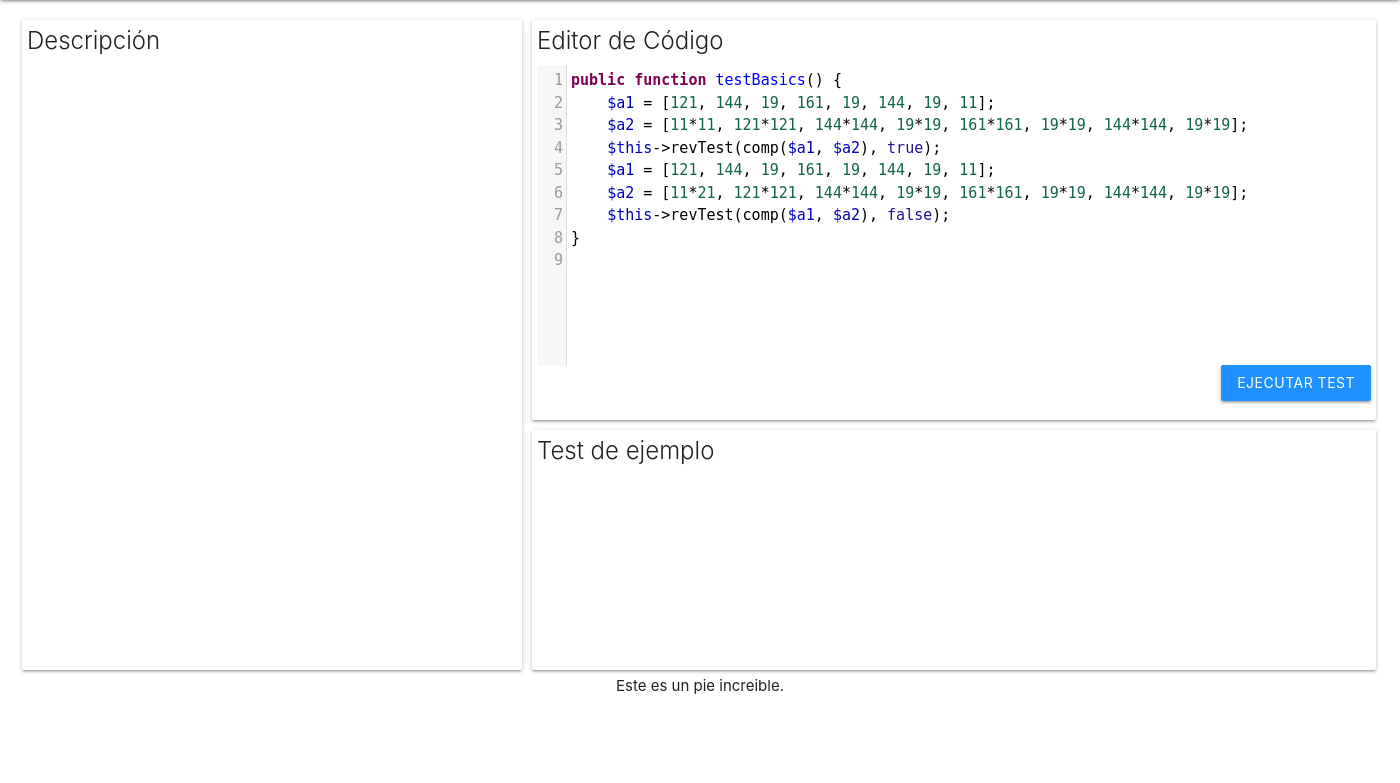
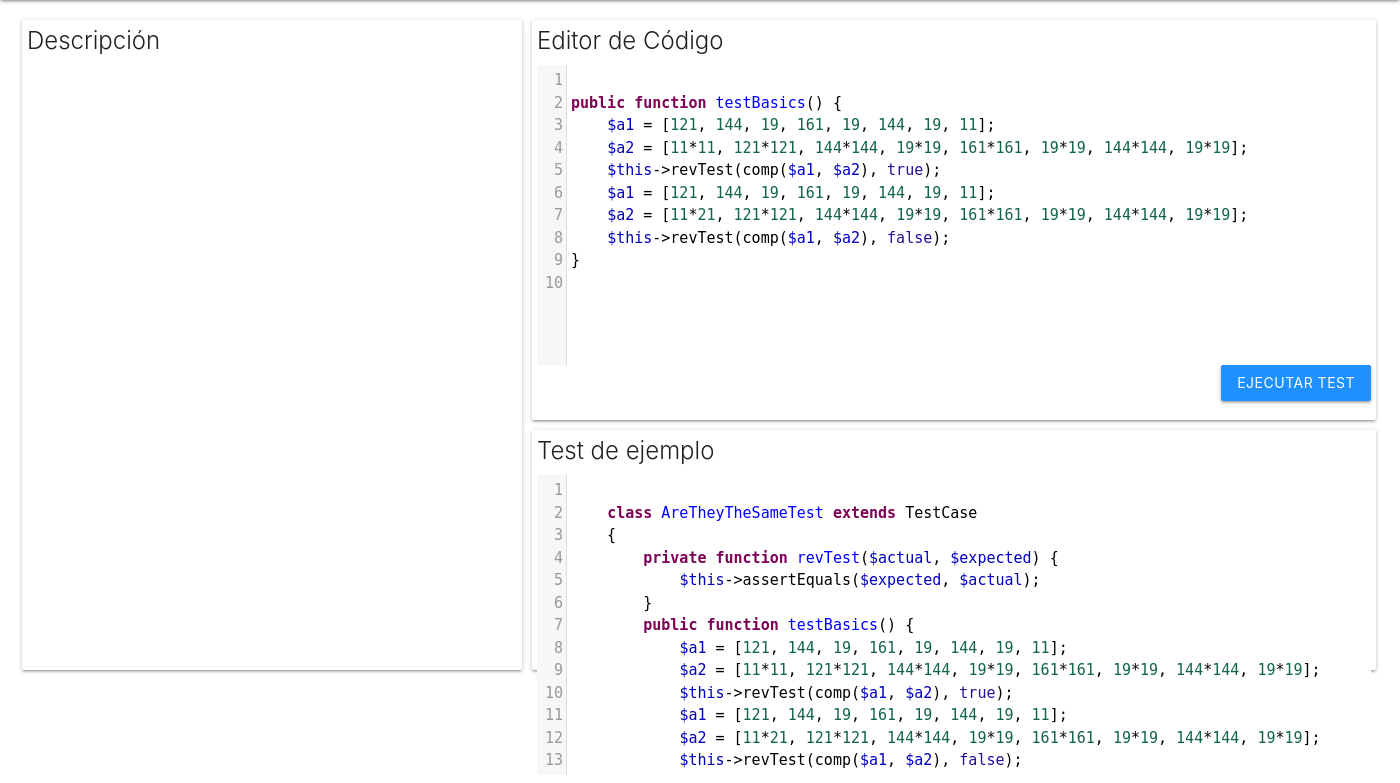
Before and after one commit to Lospitao/myphpisland, a Symfony app: template templates/practice/index.html.twig in a window 1400 px wide. Shown: the part 64-847 px from the top of the page. Run offline with Twig, Linux system fonts and the light colour scheme; the template is opened without the code that fills it, so the values that code supplies are empty; some libraries are stand-ins or nearby versions.

Commit message:
#7 Make Codemirror work on both code-editor and sample-test sections

```diff
--- /dev/null
+++ b/public/js/code-editor.js
@@ -0,0 +1,28 @@
+
+    $(document).ready(function() {
+
+        var codeElementCodeEditor = $('.code-editor .code')[0];
+
+            var editorCodeEditor = CodeMirror.fromTextArea(codeElementCodeEditor, {
+                lineNumbers: true,
+                mode: {
+                    name: 'php',
+                    startOpen: true,
+                },
+                mime: "application/x-httpd-php",
+                theme: "eclipse",
+                extraKeys: {"Ctrl-Space": "autocomplete",}
+            });
+        });
+
+
+
+/********************************************************
+    //when form submitted
+    $("#preview-form").submit(function(e) {
+        var value = editor.getValue();
+        if(value.length == 0) {
+            alert("Missing code!");
+        }
+    });
+ */
--- a/public/js/default.js
+++ /dev/null
@@ -1,26 +0,0 @@
-
-
-$(document).ready(function() {
-    //code goes here...
-    var code = $(".code")[0];
-    var editor = CodeMirror.fromTextArea(code, {
-        lineNumbers: true,
-        mode: {
-            name:'php',
-            startOpen: true,
-        },
-        mime: "application/x-httpd-php",
-        theme: "eclipse",
-        extraKeys: {"Ctrl-Space": "autocomplete",}
-    });
-    /*
-    //when form submitted
-     /*
-    $("#preview-form").submit(function(e) {
-        var value = editor.getValue();
-        if(value.length == 0) {
-            alert("Missing code!");
-        }
-    });
-    */
-});
--- /dev/null
+++ b/public/js/sample-test.js
@@ -0,0 +1,16 @@
+
+    $(document).ready(function() {
+
+        var codeElementCodeEditor = $('.sample-test .code')[0];
+
+            var editorCodeEditor = CodeMirror.fromTextArea(codeElementCodeEditor, {
+                lineNumbers: true,
+                mode: {
+                    name: 'php',
+                    startOpen: true,
+                },
+                mime: "application/x-httpd-php",
+                theme: "eclipse",
+                extraKeys: {"Ctrl-Space": "autocomplete",}
+            });
+        });
--- a/templates/practice/components/code-editor.html.twig
+++ b/templates/practice/components/code-editor.html.twig
@@ -2,7 +2,7 @@
 <title>Start the challenge</title>
 <!--Code Mirror plugins-->
 <script type="text/javascript" src="{{ asset('plugins/codemirror/lib/codemirror.js') }}"></script>
-<script type="text/javascript" src="{{ asset('js/default.js') }}"></script>
+<script type="text/javascript" src="{{ asset('js/code-editor.js') }}"></script>
 <link rel="stylesheet" href={{ asset('plugins/codemirror/lib/codemirror.css') }}>
 <!--Language Plugin-->
 <script src="{{ asset('plugins/codemirror/mode/htmlmixed/htmlmixed.js') }}"></script>
@@ -22,6 +22,7 @@
 
 
     <textarea class="code">
+
 public function testBasics() {
     $a1 = [121, 144, 19, 161, 19, 144, 19, 11];
     $a2 = [11*11, 121*121, 144*144, 19*19, 161*161, 19*19, 144*144, 19*19];
--- a/templates/practice/components/sample_test.html.twig
+++ b/templates/practice/components/sample_test.html.twig
@@ -1,6 +1,6 @@
 <!--Code Mirror plugins-->
 <script type="text/javascript" src="{{ asset('plugins/codemirror/lib/codemirror.js') }}"></script>
-<script type="text/javascript" src="{{ asset('js/default.js') }}"></script>
+<script type="text/javascript" src="{{ asset('js/sample-test.js') }}"></script>
 <link rel="stylesheet" href={{ asset('plugins/codemirror/lib/codemirror.css') }}>
 <!--Language Plugin-->
 <script src="{{ asset('plugins/codemirror/mode/htmlmixed/htmlmixed.js') }}"></script>
@@ -20,6 +20,7 @@
 
 
 <textarea class="code">
+
     class AreTheyTheSameTest extends TestCase
     {
         private function revTest($actual, $expected) {
--- a/templates/practice/index.html.twig
+++ b/templates/practice/index.html.twig
@@ -36,7 +36,7 @@
     <section class="sample-test card">
         <div class="card-content">
             <span class="card-title">Test de ejemplo</span>
-
+            {% include 'practice/components/sample_test.html.twig' %}
         </div>
     </section>
     <footer class="footer">
```
